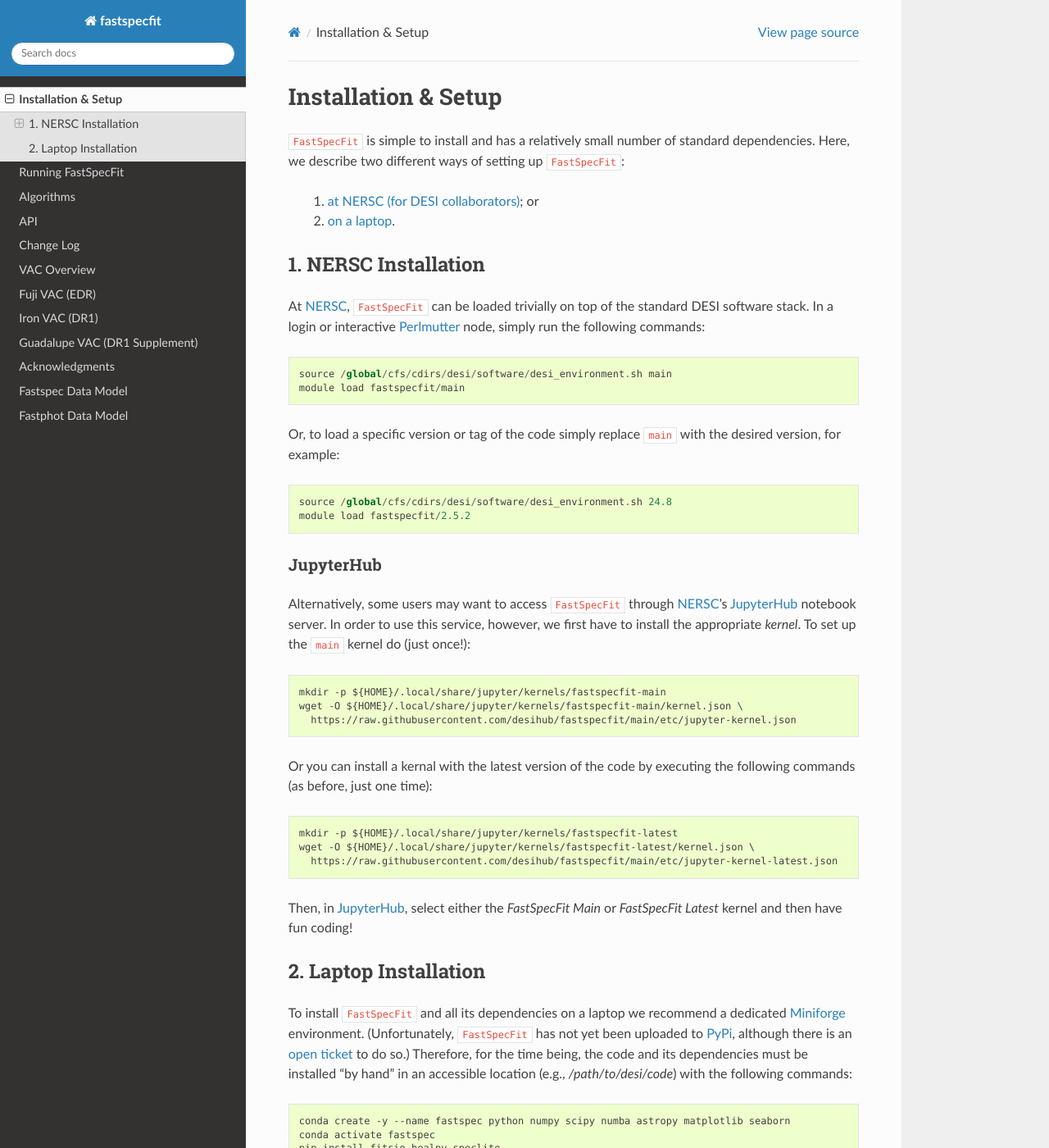
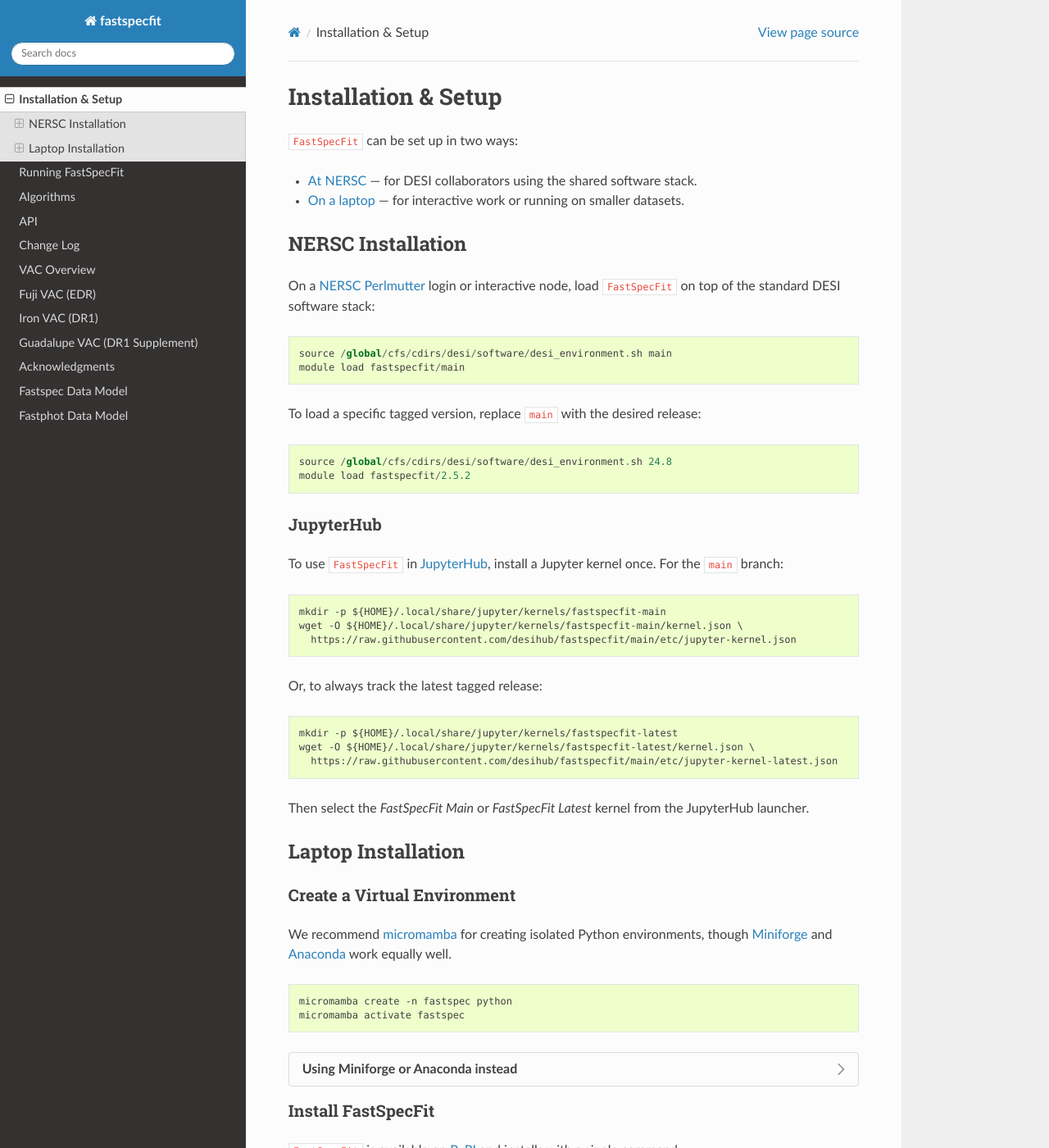
Before and after one commit to desihub/fastspecfit, a Sphinx documentation site: the page built from doc/install.rst, in a window 1280 px wide and 1400 px high. Shown: the whole window at 82% size. Built offline with Sphinx 7.4.7 and the Read the Docs theme 3.1.0, drawn with Linux system fonts in a browser that asks for light colours; some of the changed text lies outside the part shown.

Commit message:
Replace sphinx-toolbox with sphinx-design; overhaul install.rst
sphinx-toolbox is incompatible with Sphinx 8.2+ due to removal of
sphinx.ext.autodoc.logger; replace with sphinx-design throughout.
Replace all .. collapse:: directives with .. dropdown:: across
install.rst, running.rst, fastspec.rst, and fastphot.rst.

Rewrite install.rst for the PyPI era: drop the manual DESI package
clone loop, add micromamba as the recommended environment tool with
a collapsed conda alternative, fix DESI_ROOT -> DESI_SPECTRO_REDUX
in the data dependencies table, and add a developer install section.

Co-Authored-By: Claude Sonnet 4.6 <noreply@anthropic.com>

```diff
--- a/doc/conf.py
+++ b/doc/conf.py
@@ -31,7 +31,7 @@ extensions = [
     'sphinx.ext.todo',
     'sphinx.ext.mathjax',
     'sphinx.ext.viewcode',
-    'sphinx_toolbox.collapse',
+    'sphinx_design',
     'sphinx.ext.napoleon',
 ]
 
--- a/doc/fastphot.rst
+++ b/doc/fastphot.rst
@@ -34,7 +34,7 @@ EXTNAME = PRIMARY
 Required Header Keywords
 ~~~~~~~~~~~~~~~~~~~~~~~~
 
-.. collapse:: Required Header Keywords Table
+.. dropdown:: Required Header Keywords Table
     :open:
 
     .. rst-class:: keywords
@@ -66,7 +66,7 @@ Metadata associated with each object fitted.
 Required Header Keywords
 ~~~~~~~~~~~~~~~~~~~~~~~~
 
-.. collapse:: Required Header Keywords Table
+.. dropdown:: Required Header Keywords Table
     :open:
 
     .. rst-class:: keywords
@@ -170,7 +170,7 @@ Table with spectrophotometric quantities.
 Required Header Keywords
 ~~~~~~~~~~~~~~~~~~~~~~~~
 
-.. collapse:: Required Header Keywords Table
+.. dropdown:: Required Header Keywords Table
     :open:
 
     .. rst-class:: keywords
--- a/doc/install.rst
+++ b/doc/install.rst
@@ -3,101 +3,111 @@
 Installation & Setup
 ====================
 
-``FastSpecFit`` is simple to install and has a relatively small number of
-standard dependencies. Here, we describe two different ways of setting up
-``FastSpecFit``:
+``FastSpecFit`` can be set up in two ways:
 
-  1. :ref:`at NERSC (for DESI collaborators)<nersc installation>`; or
-  2. :ref:`on a laptop<laptop installation>`.
+- :ref:`At NERSC<nersc installation>` — for DESI collaborators using the shared software stack.
+- :ref:`On a laptop<laptop installation>` — for interactive work or running on smaller datasets.
 
 .. _nersc installation:
 
-1. NERSC Installation
----------------------
+NERSC Installation
+------------------
 
-At `NERSC`_, ``FastSpecFit`` can be loaded trivially on top of the standard DESI
-software stack. In a login or interactive `Perlmutter
-<https://docs.nersc.gov/systems/perlmutter>`_ node, simply run the following
-commands::
+On a `NERSC`_ `Perlmutter <https://docs.nersc.gov/systems/perlmutter>`_ login or
+interactive node, load ``FastSpecFit`` on top of the standard DESI software stack::
 
   source /global/cfs/cdirs/desi/software/desi_environment.sh main
   module load fastspecfit/main
 
-Or, to load a specific version or tag of the code simply replace ``main`` with
-the desired version, for example::
+To load a specific tagged version, replace ``main`` with the desired release::
 
   source /global/cfs/cdirs/desi/software/desi_environment.sh 24.8
   module load fastspecfit/2.5.2
 
 JupyterHub
-##########
+~~~~~~~~~~
 
-Alternatively, some users may want to access ``FastSpecFit`` through `NERSC`_'s
-`JupyterHub`_ notebook server. In order to use this service, however, we first
-have to install the appropriate *kernel*. To set up the ``main`` kernel do (just
-once!)::
+To use ``FastSpecFit`` in `JupyterHub`_, install a Jupyter kernel once. For the
+``main`` branch::
 
   mkdir -p ${HOME}/.local/share/jupyter/kernels/fastspecfit-main
   wget -O ${HOME}/.local/share/jupyter/kernels/fastspecfit-main/kernel.json \
     https://raw.githubusercontent.com/desihub/fastspecfit/main/etc/jupyter-kernel.json
 
-Or you can install a kernal with the latest version of the code by executing the
-following commands (as before, just one time)::
+Or, to always track the latest tagged release::
 
   mkdir -p ${HOME}/.local/share/jupyter/kernels/fastspecfit-latest
   wget -O ${HOME}/.local/share/jupyter/kernels/fastspecfit-latest/kernel.json \
     https://raw.githubusercontent.com/desihub/fastspecfit/main/etc/jupyter-kernel-latest.json
 
-Then, in `JupyterHub`_, select either the *FastSpecFit Main* or *FastSpecFit
-Latest* kernel and then have fun coding!
-
+Then select the *FastSpecFit Main* or *FastSpecFit Latest* kernel from the
+JupyterHub launcher.
 
 .. _laptop installation:
 
-2. Laptop Installation
-----------------------
+Laptop Installation
+-------------------
 
-To install ``FastSpecFit`` and all its dependencies on a laptop we recommend a
-dedicated `Miniforge`_ environment. (Unfortunately, ``FastSpecFit`` has not yet
-been uploaded to `PyPi`_, although there is an `open ticket`_ to do so.)
-Therefore, for the time being, the code and its dependencies must be installed
-"by hand" in an accessible location (e.g., */path/to/desi/code*) with the
-following commands::
+Create a Virtual Environment
+~~~~~~~~~~~~~~~~~~~~~~~~~~~~~
 
-  conda create -y --name fastspec python numpy scipy numba astropy matplotlib seaborn
-  conda activate fastspec
-  pip install fitsio healpy speclite
+We recommend `micromamba`_ for creating isolated Python environments, though
+`Miniforge`_ and `Anaconda`_ work equally well.
 
-  export DESI_CODE=/path/to/desi/code
-  mkdir -p $DESI_CODE
+.. code-block:: bash
 
-  pushd $DESI_CODE
-  for package in desiutil desimodel desitarget desispec fastspecfit; do
-    git clone https://github.com/desihub/$package.git
-    export PATH=$DESI_CODE/$package/bin:$PATH
-    export PYTHONPATH=$DESI_CODE/$package/py:$PYTHONPATH
-  done
-  popd
+   micromamba create -n fastspec python
+   micromamba activate fastspec
 
-Note that if you are planning to write documentation you will also need to
-install the following dependencies::
+.. dropdown:: Using Miniforge or Anaconda instead
 
-  pip install sphinx sphinx-toolbox sphinx-rtd-theme sphinxcontrib-napoleon
+   .. code-block:: bash
 
-Finally, ``FastSpecFit`` has four more data dependencies, each specified with
-their own environment variable:
+      conda create -n fastspec python
+      conda activate fastspec
 
-  * ``DESI_ROOT``, which specifies the top-level location of the DESI data;
-  * ``DUST_DIR``, which specifies the location of the `Schlegel, Finkbeiner, &
-    Davis dust maps`_;
-  * ``FPHOTO_DIR``, which specifies the location of the `DESI Legacy Imaging
-    Surveys Data Release 9 (DR9)`_ data; and
-  * ``FTEMPLATES_DIR``, which indicates the location of the stellar population
-    synthesis models used by ``FastSpecFit``.
+Install FastSpecFit
+~~~~~~~~~~~~~~~~~~~
 
-These environment variables can be set with the following commands::
+``FastSpecFit`` is available on `PyPI`_ and installs with a single command::
 
-  export DESI_ROOT=/path/to/desi/data
+  pip install fastspecfit
+
+.. dropdown:: Developer installation
+
+   To modify the source code, clone the repository and install in editable mode::
+
+     git clone https://github.com/desihub/fastspecfit.git
+     pip install -e fastspecfit
+
+   To also install the test and documentation dependencies::
+
+     pip install -e "fastspecfit[test,doc]"
+
+Data Dependencies
+~~~~~~~~~~~~~~~~~
+
+Running ``FastSpecFit`` on DESI spectra requires four additional data products,
+each specified by an environment variable:
+
+.. list-table::
+   :header-rows: 1
+   :widths: 30 70
+
+   * - Variable
+     - Purpose
+   * - ``DESI_SPECTRO_REDUX``
+     - Root directory of DESI spectroscopic reduction outputs
+   * - ``DUST_DIR``
+     - `Schlegel, Finkbeiner, & Davis dust maps`_
+   * - ``FPHOTO_DIR``
+     - `DESI Legacy Imaging Surveys DR9`_ broadband photometry
+   * - ``FTEMPLATES_DIR``
+     - Stellar population synthesis template files
+
+Set these variables and download the required external files::
+
+  export DESI_SPECTRO_REDUX=/path/to/spectro/redux
   export DUST_DIR=/path/to/dustmaps
   export FPHOTO_DIR=/path/to/dr9/data
   export FTEMPLATES_DIR=/path/to/templates/fastspecfit
@@ -109,29 +119,25 @@ These environment variables can be set with the following commands::
 
 .. note::
 
-  The DESI `Early Data Release (EDR)`_ became publicly available in
-  June 2023!
+   The DESI `Early Data Release (EDR)`_ and `Data Release 1 (DR1)`_ are
+   publicly available.
 
+Building the Documentation
+~~~~~~~~~~~~~~~~~~~~~~~~~~
+
+To build the documentation locally, install the optional documentation
+dependencies and run Sphinx::
+
+  pip install "fastspecfit[doc]"
+  sphinx-build -W --keep-going -b html doc doc/_build/html
+
+.. _`micromamba`: https://mamba.readthedocs.io/en/latest/user_guide/micromamba.html
 .. _`Miniforge`: https://github.com/conda-forge/miniforge
-
-.. _`PyPi`: https://packaging.python.org/en/latest
-
-.. _`open ticket`: https://github.com/desihub/fastspecfit/issues/83
-
+.. _`Anaconda`: https://www.anaconda.com
+.. _`PyPI`: https://pypi.org/project/fastspecfit
 .. _`Schlegel, Finkbeiner, & Davis dust maps`: https://ui.adsabs.harvard.edu/abs/1998ApJ...500..525S/abstract
-
-.. _`DESI Legacy Imaging Surveys Data Release 9 (DR9)`: https://www.legacysurvey.org/dr9
-
+.. _`DESI Legacy Imaging Surveys DR9`: https://www.legacysurvey.org/dr9
 .. _`NERSC`: https://www.nersc.gov/
-
 .. _`JupyterHub`: https://jupyter.nersc.gov/
-
-.. _`DockerHub/desihub`: https://hub.docker.com/u/desihub
-
-.. _`shifter`: https://docs.nersc.gov/development/shifter/
-
 .. _`Early Data Release (EDR)`: https://data.desi.lbl.gov/doc/releases/edr/
-
 .. _`Data Release 1 (DR1)`: https://data.desi.lbl.gov/doc/releases/dr1
-
-.. _`DESI Data Release`: https://data.desi.lbl.gov
--- a/doc/rtd-requirements.txt
+++ b/doc/rtd-requirements.txt
@@ -1,3 +1,2 @@
-Sphinx<8.2.0
-sphinx-toolbox
+sphinx-design
 sphinx-rtd-theme>1.2
--- a/pyproject.toml
+++ b/pyproject.toml
@@ -47,10 +47,9 @@ coverage = [
     "coverage",
 ]
 doc = [
-    "Sphinx<8.2.0",
-    "sphinx-toolbox",
+    "Sphinx",
+    "sphinx-design",
     "sphinx-rtd-theme",
-    "sphinxcontrib-napoleon",
 ]
 
 [build-system]
```
Also changed, not shown: doc/fastspec.rst (+5 -5 lines), doc/running.rst (+5 -5 lines).
